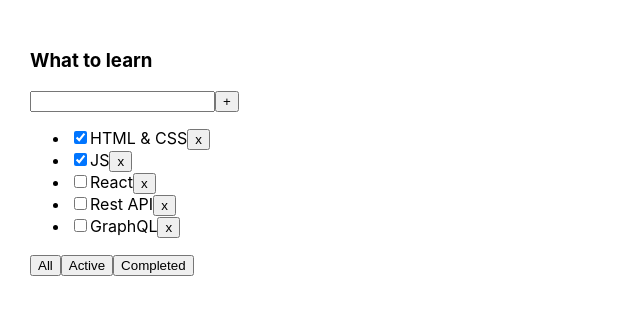
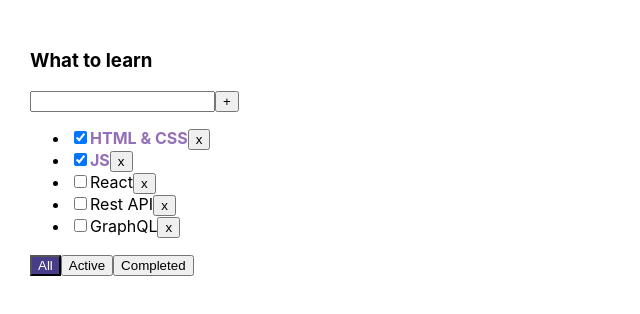
Before and after one commit to MrEvgeniy1989/todolist, a React (Create React App) app: page / in a window 1280 px wide. Shown: the top 314 px of the page, without its empty margins (0-640 px from the left). Built offline with nearby package versions, Linux system fonts and the light colour scheme.

Commit message:
4 занятие 28.11.2022 починили чекеды, добавили ошибки для пустой строки и строки с пробелами, раскрасили кнопки фильтров

```diff
--- a/src/App.css
+++ b/src/App.css
@@ -1,8 +1,24 @@
 .App {
-  padding: 30px;
-  display: flex;
+    padding: 30px;
+    display: flex;
 }
 
 .App > div {
-  margin-right: 50px;
+    margin-right: 50px;
 }
+
+.btn-active {
+    background-color: darkslateblue;
+    color: white;
+}
+
+.task-done {
+    font-weight: bold;
+    color: rebeccapurple;
+    opacity: 70%;
+}
+
+.input-error {
+    border: 2px solid red;
+    outline: none;
+}
--- a/src/App.tsx
+++ b/src/App.tsx
@@ -35,12 +35,13 @@
         }
         setTasks([newTask, ...tasks])
     }
+    const changeTaskStatus = (taskId: string, isDone: boolean) => {
+        setTasks(tasks.map(t => t.id === taskId ? {...t, isDone: isDone} : t))
+    }
 
     const changeTodoListFilter = (nextFilterValue: FilterValuesType) => {
         setFilter(nextFilterValue)
     }
-
-
     const getFilteredTasks = (tasks: Array<TasksType>, filer: FilterValuesType): Array<TasksType> => {
         switch (filer) {
             case 'completed':
@@ -51,31 +52,19 @@
                 return tasks
         }
     }
-    // if (filter=== "all") {
-    //     return tasks
-    // } else if (filter === "active") {
-    //     filteredTasks = tasks.filter(task => task.isDone === false)
-    // } else if (filter === "completed") {
-    //     filteredTasks = tasks.filter(task => task.isDone === true)
-    // // }
-    // return tasks.filter(task => task.isDone === filter)
+    const filteredTasks: Array<TasksType> = getFilteredTasks(tasks, filter)
 
-// const tasks_2: Array<TasksType> = [
-//     {id: 4, title: "Beer", isDone: false},
-//     {id: 5, title: "Milk", isDone: true},
-//     {id: 6, title: "Cola", isDone: true},
-// ]
-const filteredTasks: Array<TasksType> = getFilteredTasks(tasks, filter)
     return (
         <div className="App">
             <TodoList
                 tasks={filteredTasks}
                 title={todoListTitle}
+                filter={filter}
                 addTask={addTask}
                 removeTask={removeTask}
+                changeTaskStatus = {changeTaskStatus}
                 changeTodoListFilter={changeTodoListFilter}/>
 
-        {/*<TodoList tasks={tasks_2} title={todoListTitle_2}/>*/}
         </div>
     );
 }
--- a/src/TodoList.tsx
+++ b/src/TodoList.tsx
@@ -4,43 +4,48 @@
 type TodoListPropsType = {
     title: string
     tasks: Array<TasksType>
+    filter: FilterValuesType
     addTask: (title: string) => void
     removeTask: (taskId: string) => void
     changeTodoListFilter: (nextFilterValue: FilterValuesType) => void
+    changeTaskStatus: (taskId: string, isDone: boolean) => void
 }
 
 const TodoList = (props: TodoListPropsType) => {
     const [title, setTitle] = useState<string>('')
+    const [error, setError] = useState<boolean>(false)
 
-    const tasksListItems = props.tasks.map((task: TasksType) => {
+    const tasksListItems = props.tasks.length
+        ? <ul>{props.tasks.map((task: TasksType) => {
             const removeTask = () => props.removeTask(task.id)
+            const changeTaskStatus = (e: ChangeEvent<HTMLInputElement>) => props.changeTaskStatus(task.id, e.currentTarget.checked)
             return (
                 <li key={task.id}>
-                <input type="checkbox" checked={task.isDone}/>
-                <span>{task.title}</span>
+                    <input
+                        type="checkbox"
+                        checked={task.isDone}
+                        onChange={changeTaskStatus}
+                    />
+                    <span className={task.isDone ? 'task-done' : ''}>{task.title}</span>
                     <button onClick={removeTask}>x</button>
                 </li>
             )
-    })
-
-
-    // const getTaskListItem = (task: TasksType) => {
-    //     const removeTask = () => props.removeTask(task.id)
-    //     return (
-    //         <li key={task.id}>
-    //             <input type="checkbox" checked={task.isDone}/>
-    //             <span>{task.title}</span>
-    //             <button onClick={removeTask}>x</button>
-    //         </li>
-    //     )
-    // }
+        })}</ul>
+        : <span>List is empty</span>
 
     const addTask = () => {
-        props.addTask(title)
+        if (title.trim()) {
+            props.addTask(title.trim())
+        } else {
+            setError(true)
+        }
         setTitle('')
     }
 
-    const setLocalTitle = (e: ChangeEvent<HTMLInputElement>) => setTitle(e.currentTarget.value)
+    const setLocalTitle = (e: ChangeEvent<HTMLInputElement>) => {
+        error && setError(false)
+        setTitle(e.currentTarget.value)
+    }
     const onEnterAddTask = (e: KeyboardEvent<HTMLInputElement>) => {
         if (e.key === 'Enter') {
             addTask()
@@ -49,6 +54,10 @@
 
     const onClickHandlerCreator = (filter: FilterValuesType) => () => props.changeTodoListFilter(filter)
 
+    const errorStyles = {fontWeight: 'bold', color: 'red'}
+    const errorMessage = error
+        ? <div style={errorStyles}>Please, enter task title</div>
+        : null
     return (
         <div>
             <h3>{props.title}</h3>
@@ -57,17 +66,25 @@
                     value={title}
                     onKeyDown={onEnterAddTask}
                     onChange={setLocalTitle}
+                    className={error ? 'input-error' : ''}
                 />
                 <button onClick={addTask}>+</button>
+                {errorMessage}
             </div>
-            <ul>
-                {/*{props.tasks.map(getTaskListItem)}*/}
             {tasksListItems}
-            </ul>
             <div>
-                <button onClick={onClickHandlerCreator('all')}>All</button>
-                <button onClick={onClickHandlerCreator('active')}>Active</button>
-                <button onClick={onClickHandlerCreator('completed')}>Completed</button>
+                <button
+                    className={props.filter === 'all' ? 'btn-active' : ''}
+                    onClick={onClickHandlerCreator('all')}>All
+                </button>
+                <button
+                    className={props.filter === 'active' ? 'btn-active' : ''}
+                    onClick={onClickHandlerCreator('active')}>Active
+                </button>
+                <button
+                    className={props.filter === 'completed' ? 'btn-active' : ''}
+                    onClick={onClickHandlerCreator('completed')}>Completed
+                </button>
             </div>
         </div>
     );
```
Lines whose indentation alone changed are shown as unchanged.
